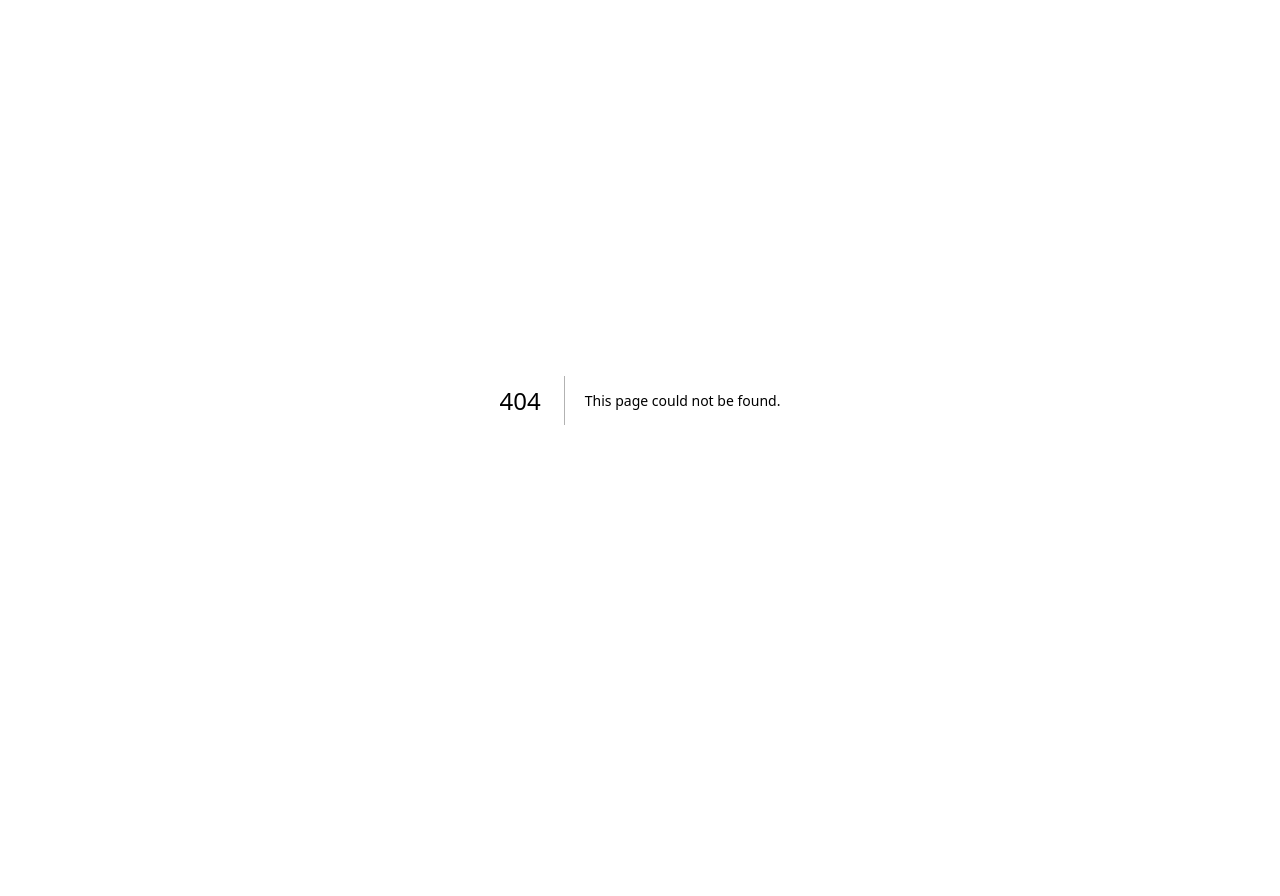
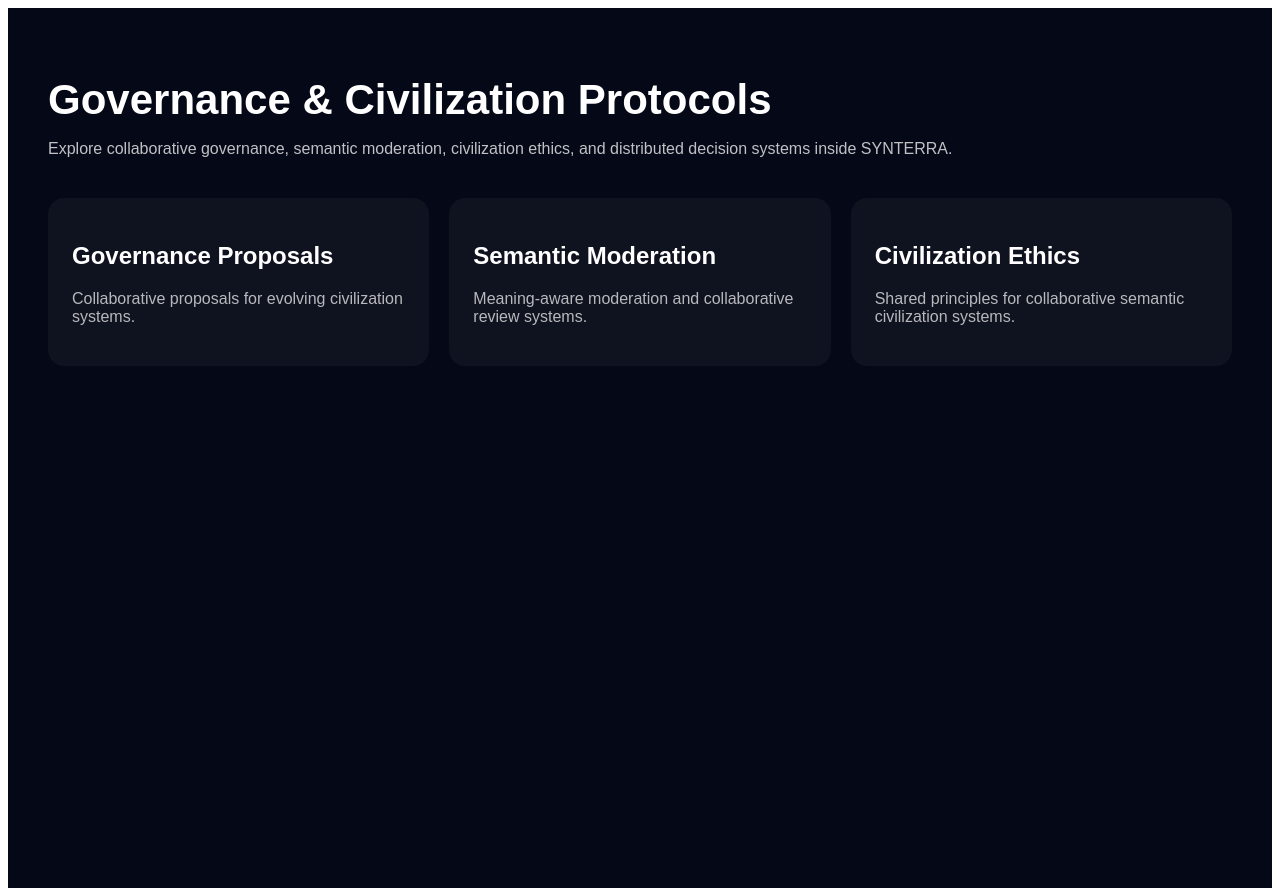
Before and after one commit to Dzintars12/SYNTERRA, a Next.js app: page /governance in a window 1280 px wide. Before the commit this address had no page. Before the commit the page ends 800 px from the top, so only its background shows below. Built offline with nearby package versions, Linux system fonts and the light colour scheme.

Commit message:
Add governance and civilization protocols page

```diff
--- /dev/null
+++ b/app/governance/page.tsx
@@ -0,0 +1,70 @@
+export default function GovernancePage() {
+  return (
+    <main
+      style={{
+        minHeight: "100vh",
+        background: "#050816",
+        color: "white",
+        padding: "40px",
+        fontFamily: "Arial, sans-serif",
+      }}
+    >
+      <h1 style={{ fontSize: "42px", marginBottom: "12px" }}>
+        Governance & Civilization Protocols
+      </h1>
+
+      <p style={{ opacity: 0.75, maxWidth: "920px" }}>
+        Explore collaborative governance, semantic moderation, civilization
+        ethics, and distributed decision systems inside SYNTERRA.
+      </p>
+
+      <section
+        style={{
+          marginTop: "40px",
+          display: "grid",
+          gap: "20px",
+          gridTemplateColumns: "repeat(auto-fit, minmax(280px, 1fr))",
+        }}
+      >
+        <div
+          style={{
+            padding: "24px",
+            borderRadius: "16px",
+            background: "rgba(255,255,255,0.04)",
+          }}
+        >
+          <h2>Governance Proposals</h2>
+          <p style={{ opacity: 0.7 }}>
+            Collaborative proposals for evolving civilization systems.
+          </p>
+        </div>
+
+        <div
+          style={{
+            padding: "24px",
+            borderRadius: "16px",
+            background: "rgba(255,255,255,0.04)",
+          }}
+        >
+          <h2>Semantic Moderation</h2>
+          <p style={{ opacity: 0.7 }}>
+            Meaning-aware moderation and collaborative review systems.
+          </p>
+        </div>
+
+        <div
+          style={{
+            padding: "24px",
+            borderRadius: "16px",
+            background: "rgba(255,255,255,0.04)",
+          }}
+        >
+          <h2>Civilization Ethics</h2>
+          <p style={{ opacity: 0.7 }}>
+            Shared principles for collaborative semantic civilization systems.
+          </p>
+        </div>
+      </section>
+    </main>
+  );
+}
```
